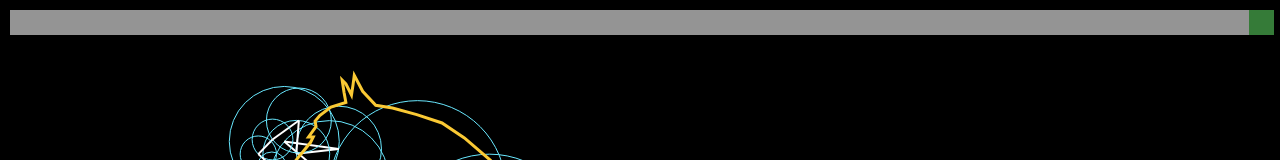
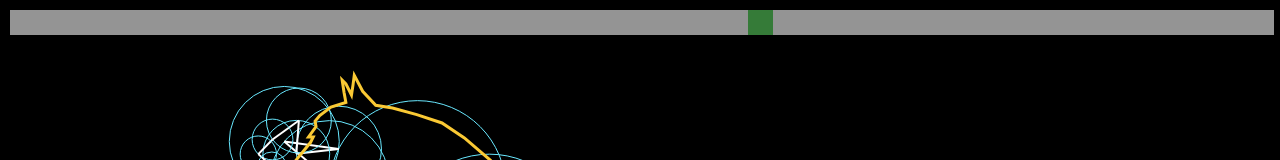
Before and after one commit to MelnykEugene/fouriertest, a plain HTML site: page index.html in a window 1280 px wide. Shown: the top 160 px of the page. Drawn offline with Linux system fonts and the light colour scheme.

```diff
--- a/index.html
+++ b/index.html
@@ -13,7 +13,7 @@
 <body>
 
     <div class="slidecontainer">
-        <input type="range" min="1" max="100" value="100" class="slider" id="myRange">
+        <input type="range" min="1" max="100" value="60" class="slider" id="myRange">
     </div>
 	<canvas id="canvas"></canvas>
 	<script src="js/horse.js"></script>
```
